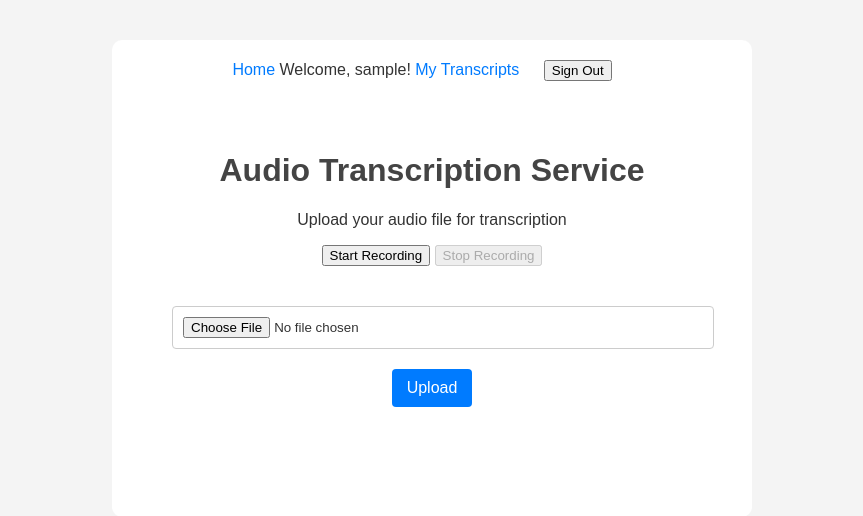
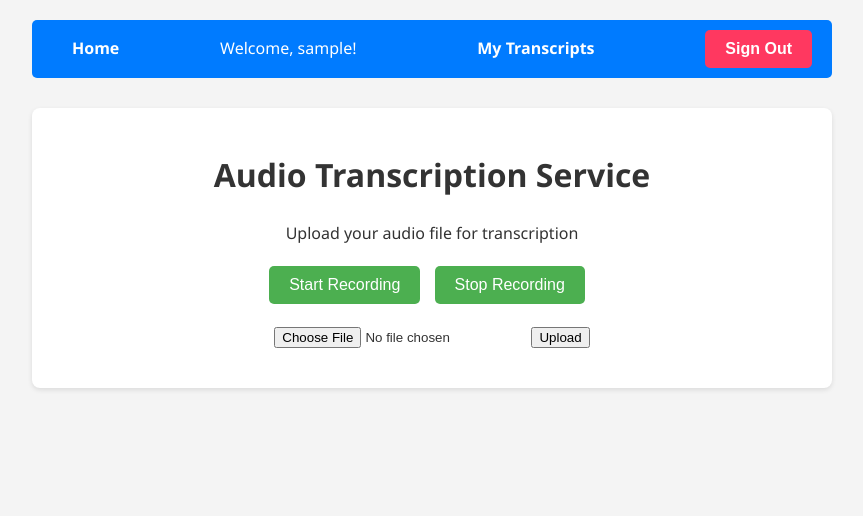
Before and after one commit to software-students-fall2023/4-containerized-app-exercise-m5-competition, a Flask app: page / in a window 1280 px wide. Shown: the top 516 px of the page, without its empty margins (208-1071 px from the left). Run offline with Flask 3, Linux system fonts and the light colour scheme; the visitor is signed in with stand-in values (Sample User, id 1).

Commit message:
add css and show audio in transcripts

```diff
--- a/web-app/static/styles.css
+++ b/web-app/static/styles.css
@@ -1,115 +1,189 @@
-/* Base Styles */
+/* Enhanced Base Styles */
 body {
-    font-family: Arial, sans-serif;
-    margin: 40px;
+    font-family: 'Segoe UI', Tahoma, Geneva, Verdana, sans-serif;
+    margin: 0;
+    padding: 0;
     background-color: #f4f4f4;
     color: #333;
+    line-height: 1.6;
 }
 
 h1, h2 {
     color: #444;
+    text-align: center;
 }
 
-a {
-    color: #007BFF;
-    text-decoration: none;
+/* Transcripts Container Styles */
+.transcripts-container {
+    max-width: 800px;
+    margin: 20px auto;
+    padding: 20px;
+    background: white;
+    border-radius: 8px;
+    box-shadow: 0 2px 5px rgba(0,0,0,0.1);
 }
 
-a:hover {
-    text-decoration: underline;
-}
-
-/* Notifications */
-.flashes p {
-    background-color: #f8d7da;
-    border: 1px solid #f5c6cb;
-    padding: 10px;
-    border-radius: 4px;
-    margin: 20px 0;
-    text-align: center;
-    display: flex;
-    align-items: center;
-    justify-content: center;
-}
-
-/* Form Styling */
-form {
-    background-color: #fff;
+.transcript {
+    border-bottom: 1px solid #eee;
     padding: 20px;
-    border-radius: 4px;
-
     margin-bottom: 20px;
 }
 
-label {
-    display: block;
-    margin-bottom: 8px;
+.transcript:last-child {
+    border-bottom: none;
 }
 
-input[type="text"], input[type="password"], input[type="email"], input[type='file'] {
-    padding: 10px;
-    border: 1px solid #ccc;
-    border-radius: 4px;
-    width: 100%;
-    margin-bottom: 20px;
+.transcript p {
+    font-size: 1.1em;
+    margin-bottom: 10px;
 }
 
-input[type="radio"] {
-    margin-right: 5px;
+/* Audio Player Styling */
+.audio-player {
+    text-align: center;
+    margin-top: 20px;
 }
 
-input[type="submit"], button.submit-btn, .back-btn {
-    background-color: #007BFF;
-    color: #fff;
-    padding: 10px 15px;
-    border: none;
-    border-radius: 4px;
-    cursor: pointer;
-    transition: background-color 0.3s;
-    font-size: 16px;
-    text-decoration: none;
-
+audio {
+    width: 100%;
+    max-width: 400px;
+    margin-top: 10px;
 }
 
-input[type="submit"]:hover, button.submit-btn:hover, .back-btn:hover {
-    background-color: #0056b3;
+/* Attitude Analysis Styling */
+.transcript p:nth-child(3) {
+    font-weight: bold;
+    color: #0056b3;
 }
 
-/* Container Styling */
-.container, .upload-container, .response-container {
-    max-width: 600px;
-    margin: 30px auto;
+/* Hover Effects */
+a:hover, input[type="submit"]:hover, button.submit-btn:hover, .back-btn:hover {
+    opacity: 0.9;
+}
+
+/* Responsive Design */
+@media screen and (max-width: 768px) {
+    .container, .upload-container, .response-container, .transcripts-container {
+        width: 90%;
+        margin: 20px auto;
+    }
+
+    audio {
+        width: 100%;
+    }
+}
+
+/* Enhanced Navigation Styles */
+nav {
+    background-color: #007BFF;
+    color: white;
+    padding: 10px 20px;
+    border-radius: 5px;
+    display: flex;
+    justify-content: space-between;
+    align-items: center;
+    margin-bottom: 30px;
+}
+
+nav a, nav form button {
+    color: white;
+    margin-left: 20px;
+    text-decoration: none;
+    font-weight: bold;
+}
+
+nav a:hover, nav form button:hover {
+    color: #0056b3;
+}
+
+/* Main Container */
+.container {
+    max-width: 800px;
+    margin: 0 auto;
+    padding: 20px;
+}
+
+/* Upload Container */
+.upload-container {
     background-color: #fff;
     padding: 20px;
-    border-radius: 10px;
-
+    border-radius: 8px;
+    box-shadow: 0 2px 5px rgba(0,0,0,0.1);
     text-align: center;
 }
 
-/* Response Message and Error Styling */
-#response-message, .error {
-    color: #28a745;
-    margin: 20px 0;
-}
-
-.error {
-    color: red;
-    font-weight: bold;
-}
-
-/* Back Button Specific Styling */
-.back-btn {
-    background-color: #4CAF50;
-}
-
-/* Status Code and Response Content Styling */
-.status-code, .response-content {
+.upload-container h1 {
     color: #333;
     margin-bottom: 20px;
 }
 
-.response-content {
-    background-color: #f8f8f8;
-    padding: 15px;
+/* Audio Capture Buttons */
+.audio-capture-container {
+    margin-top: 20px;
+    margin-bottom: 20px;
+}
+
+.audio-capture-container button {
+    background-color: #4CAF50;
+    color: white;
+    border: none;
+    padding: 10px 20px;
     border-radius: 5px;
+    cursor: pointer;
+    font-size: 16px;
+    margin-right: 10px;
 }
+
+.audio-capture-container button:hover {
+    background-color: #388E3C;
+}
+
+/* File Input and Upload Button */
+#upload-form {
+    margin-top: 20px;
+}
+
+#upload-form input[type="file"] {
+    margin-bottom: 20px;
+}
+
+/* Error Message Styling */
+.error {
+    color: #ff3860;
+    background-color: #ffebee;
+    padding: 10px;
+    border-radius: 4px;
+    margin-top: 20px;
+}
+
+/* Responsive Design for Smaller Screens */
+@media screen and (max-width: 768px) {
+    .container {
+        width: 90%;
+        padding: 15px;
+    }
+
+    nav {
+        flex-direction: column;
+        align-items: flex-start;
+    }
+
+    nav a, nav form {
+        margin-top: 10px;
+    }
+}
+.signout-btn {
+    background-color: #ff3860; /* A red color for sign out */
+    color: white;
+    padding: 10px 20px;
+    border: none;
+    border-radius: 5px;
+    cursor: pointer;
+    transition: background-color 0.3s;
+    font-size: 16px;
+    margin-left: 10px; /* Add some margin if needed */
+}
+
+.signout-btn:hover {
+    background-color: #c72e50; /* Darker shade for hover effect */
+}
--- a/web-app/templates/base.html
+++ b/web-app/templates/base.html
@@ -12,7 +12,7 @@
         <span>Welcome, {{ session.user.username }}!</span>
         <a href="/transcripts">My Transcripts</a>
         <form method="POST" action="/user/signout" style="display: inline;">
-          <button type="submit">Sign Out</button>
+          <button type="submit" class="signout-btn">Sign Out</button>
         </form>
       {% else %}
         <a href="/login">Log In</a>
```
Also changed, not shown: web-app/templates/transcripts.html (+18 -0 lines).
